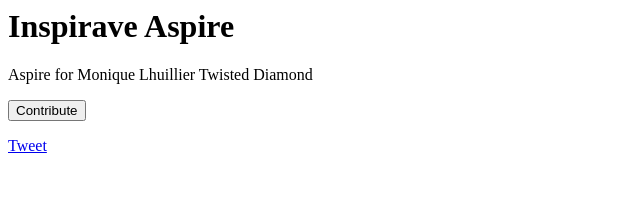
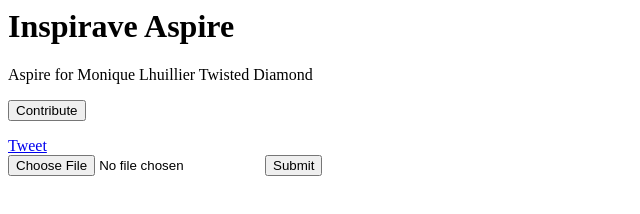
Before and after one commit to FWYT/Inspirave, a plain HTML site: page index.html in a window 1280 px wide. Shown: the whole page, without its empty margins (0-640 px from the left). Drawn offline with Linux system fonts and the light colour scheme.

Commit message:
Update index.html

```diff
--- a/index.html
+++ b/index.html
@@ -34,5 +34,10 @@ Tweet
 window.twttr=(function(d,s,id){var t,js,fjs=d.getElementsByTagName(s)[0];if(d.getElementById(id)){return}js=d.createElement(s);js.id=id;js.src="https://platform.twitter.com/widgets.js";fjs.parentNode.insertBefore(js,fjs);return window.twttr||(t={_e:[],ready:function(f){t._e.push(f)}})}(document,"script","twitter-wjs"));
 </script>
 
+<form action = "demoform.asp">
+  <input type ="file" name ="vid" accept="video/*">
+  <input type = "submit">
+</form>
+
   </body>
 </html>
```
